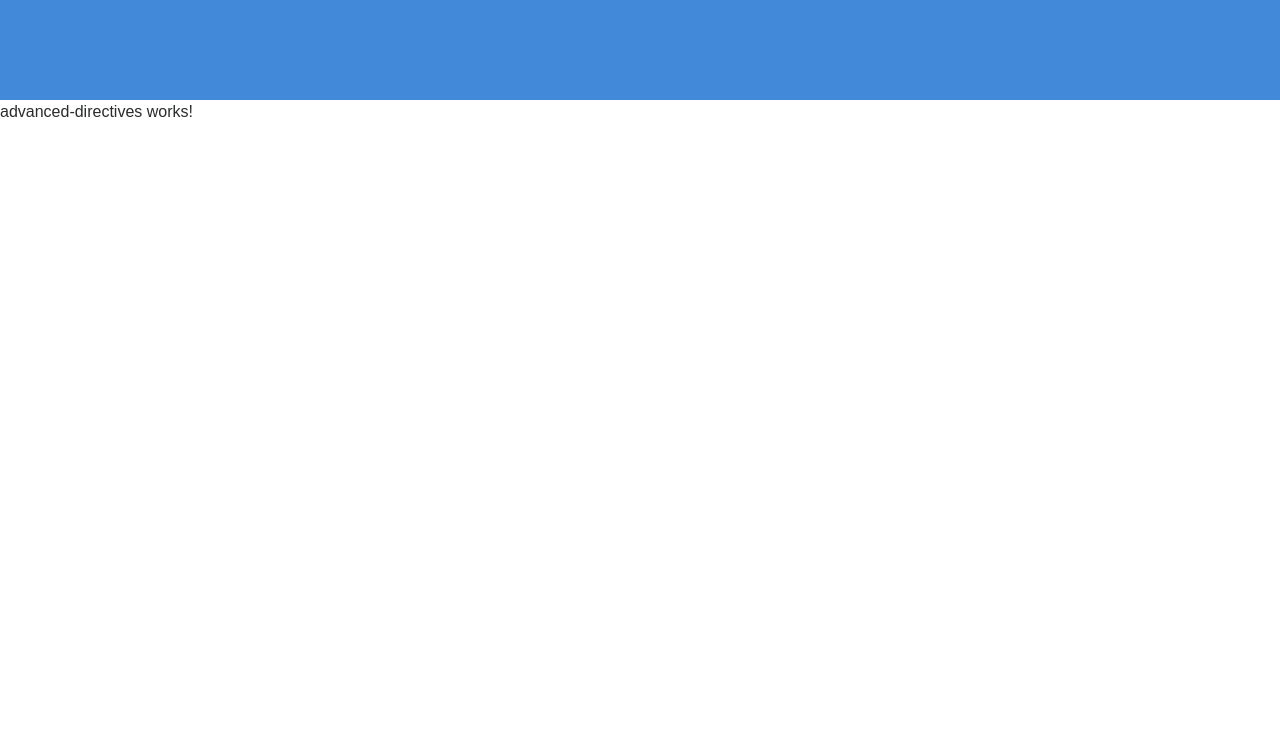
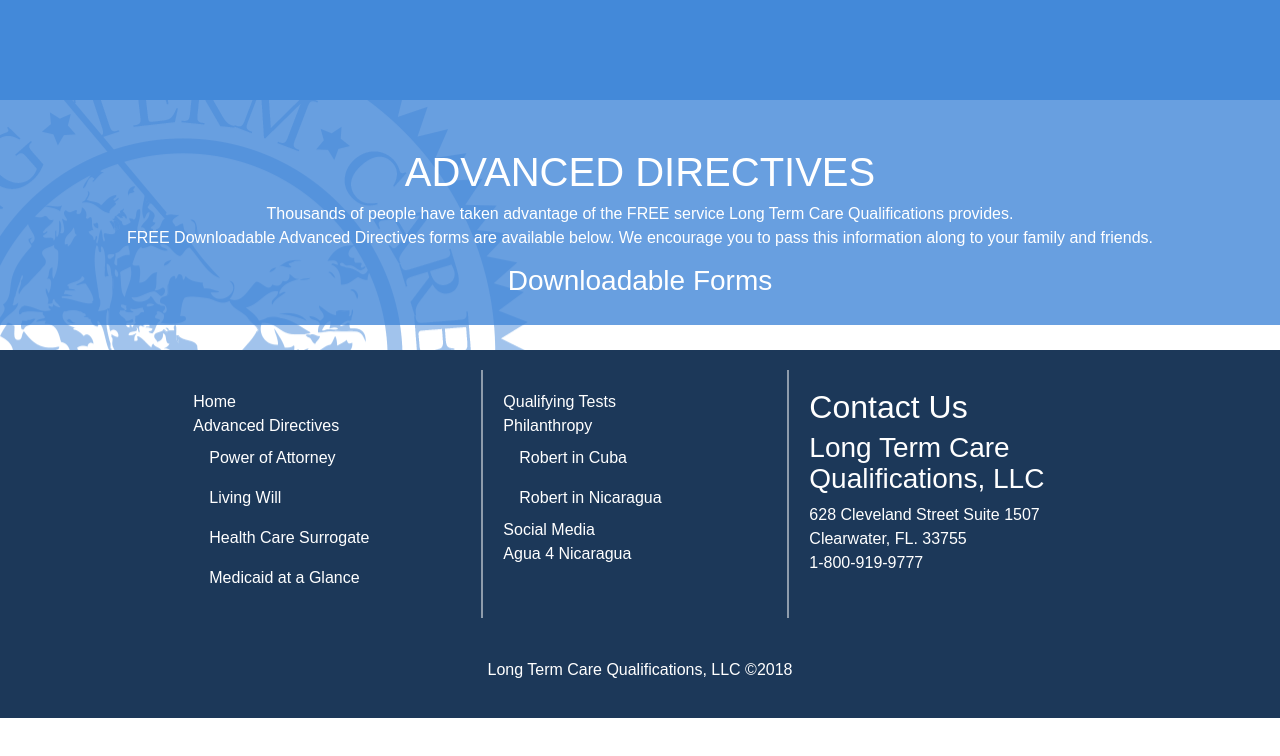
Before and after one commit to austinKurtis/long-term-care-solutions, an Angular app: page /advanced-directives in a window 1280 px wide. Shown: the top 756 px of the page. Built offline with nearby package versions, Linux system fonts and the light colour scheme.

Commit message:
added footer and started Advanced Directives page

```diff
--- a/package.json
+++ b/package.json
@@ -27,7 +27,7 @@
     "zone.js": "^0.8.14"
   },
   "devDependencies": {
-    "@angular/cli": "1.6.3",
+    "@angular/cli": "1.7.0",
     "@angular/compiler-cli": "^5.0.0",
     "@angular/language-service": "^5.0.0",
     "@types/jasmine": "~2.5.53",
--- a/src/app/advanced-directives/advanced-directives.component.css
+++ b/src/app/advanced-directives/advanced-directives.component.css
@@ -0,0 +1,13 @@
+.AdvDirIntro {
+    text-align: center;
+    color: white;
+    background-color: rgba(67, 136, 217, .8);
+    width: 100%;
+    margin-bottom: 25px;
+    padding: 50px 0 20px;
+}
+.backgroundImage{
+    background-image: url('/assets/images/Background.gif');
+    background-repeat: repeat-y;
+    background-size: cover;
+}
--- a/src/app/advanced-directives/advanced-directives.component.html
+++ b/src/app/advanced-directives/advanced-directives.component.html
@@ -1,3 +1,9 @@
-<p>
-  advanced-directives works!
-</p>
+<div class="backgroundImage">
+  <div class="d-flex flex-row justify-content-center">
+    <div class="AdvDirIntro">
+      <h1>ADVANCED DIRECTIVES</h1>
+      <p>Thousands of people have taken advantage of the FREE service Long Term Care Qualifications provides.<br>FREE Downloadable Advanced Directives forms are available below. We encourage you to pass this information along to your family and friends.</p>
+      <h3>Downloadable Forms</h3>
+    </div>
+  </div>
+</div>
--- a/src/app/app-routing.module.ts
+++ b/src/app/app-routing.module.ts
@@ -74,7 +74,7 @@
     path: 'agua4-nicaragua',
     component: Agua4NicaraguaComponent
   }
-]
+];
 @NgModule({
   imports: [ RouterModule.forRoot(routes) ],
   exports: [ RouterModule ]
--- a/src/app/app.component.html
+++ b/src/app/app.component.html
@@ -1,2 +1,3 @@
 <app-navbar></app-navbar>
 <router-outlet></router-outlet>
+<app-footer></app-footer>
--- a/src/app/app.module.ts
+++ b/src/app/app.module.ts
@@ -19,6 +19,7 @@
 import { PowerOfAttorneyComponent } from './power-of-attorney/power-of-attorney.component';
 import { LivingWillComponent } from './living-will/living-will.component';
 import { HealthCareSurrogateComponent } from './health-care-surrogate/health-care-surrogate.component';
+import { FooterComponent } from './footer/footer.component';
 
 
 @NgModule({
@@ -37,7 +38,8 @@
     Agua4NicaraguaComponent,
     PowerOfAttorneyComponent,
     LivingWillComponent,
-    HealthCareSurrogateComponent
+    HealthCareSurrogateComponent,
+    FooterComponent
   ],
   imports: [
     BrowserModule,
--- /dev/null
+++ b/src/app/footer/footer.component.css
@@ -0,0 +1,24 @@
+a, h3{
+    color: white;
+    text-decoration: none;
+    display: block;
+}
+
+.footerContainer{
+    width: 100%;
+    background-color: #1c3859;
+    padding: 20px 50px;
+    color: white;
+}
+.footerColumns {
+    width: 33%;
+    padding: 20px;
+}
+
+.footerMidColumns {
+    border-right: 2px solid rgba(255, 255, 255, .5);
+    border-left: 2px solid rgba(255, 255, 255, .5);
+}
+.copyright{
+    text-align: center;
+}
--- /dev/null
+++ b/src/app/footer/footer.component.html
@@ -0,0 +1,34 @@
+<footer class="sticky-top">
+<div class="footerContainer d-flex justify-content-center">
+  <div class="row">
+    <div class="footerColumns">
+      <a href="#">Home</a>
+      <a routerLink="/advanced-directives" >Advanced Directives</a>
+      <a class="nav-link" routerLink="/power-of-attorney">Power of Attorney</a>
+      <a class="nav-link" routerLink="/living-will">Living Will</a>
+      <a class="nav-link" routerLink="/health-care-surrogate">Health Care Surrogate</a>
+      <a class="nav-link" routerLink="/medicaid-at-aglance">Medicaid at a Glance</a>
+
+
+    </div>
+    <div class="footerColumns footerMidColumns">
+      <a routerLink="/qualifying-tests">Qualifying Tests</a>
+      <a routerLink="/philanthropy">Philanthropy</a>
+      <a class="nav-link" routerLink="/robert-in-cuba">Robert in Cuba</a>
+      <a class="nav-link" routerLink="/robert-in-nicaragua">Robert in Nicaragua</a>
+      <a routerLink="/social-media">Social Media</a>
+      <a routerLink="/agua4-nicaragua">Agua 4 Nicaragua</a>
+    </div>
+    <div class="footerColumns">
+        <a routerLink="/contact-us"><h2>Contact Us</h2></a>
+        <h3>Long Term Care Qualifications, LLC</h3>
+        <a href="https://goo.gl/maps/sjsSUBTtyDQ2" target="_blank">628 Cleveland Street Suite 1507<br>
+            Clearwater, FL. 33755</a>
+        <a href="tel:1-800-919-9777">1-800-919-9777</a>
+    </div>
+  </div>
+</div>
+<div class="footerContainer copyright">
+    <p>Long Term Care Qualifications, LLC ©2018</p>
+</div>
+</footer>
--- /dev/null
+++ b/src/app/footer/footer.component.ts
@@ -0,0 +1,15 @@
+import { Component, OnInit } from '@angular/core';
+
+@Component({
+  selector: 'app-footer',
+  templateUrl: './footer.component.html',
+  styleUrls: ['./footer.component.css']
+})
+export class FooterComponent implements OnInit {
+
+  constructor() { }
+
+  ngOnInit() {
+  }
+
+}
--- a/src/app/home/home.component.css
+++ b/src/app/home/home.component.css
@@ -12,17 +12,11 @@
 .blueLogo {
     width: 77%;
 }
-/* .signImage {
-    position: absolute;
-    left: 0;
-    z-index: 1;
-} */
 .signDiv{
-    width: 65%;
+    width: 50%;
 }
 .homeSignImg {
-    width: 100%;
-    height: auto;
+    height: 100%;
 
 }
 
@@ -31,6 +25,7 @@
     top: -211px;
     left: 65px;
 }
+
 .bluetri {
     position: absolute;
     left: 410px;
@@ -44,7 +39,6 @@
     background-color: #4389d9;
     color: white;
     padding: 40px 25px 0 40px;
-    width: 35%;
 }
 
 .homeAdv {
@@ -104,3 +98,49 @@
     border-color: #f9932f;
     padding: 5px 20px 0;
 }
+.afraid {
+    animation-name: fadeouttext;
+    animation-duration: 2s;
+    animation-delay: 5s;
+    animation-fill-mode: forwards;
+}
+
+.family{
+    display: none;
+    animation-name: fadeintext;
+    animation-duration: 2s;
+    animation-delay: 7s;
+    animation-fill-mode: forwards;
+}
+
+@keyframes fadeintext {
+    0% {opacity: 0;}
+    99% {opacity: 1;}
+    100% { opacity: 1;}
+}
+
+@keyframes fadeouttext {
+    0% {opacity: 1;}
+    99% {opacity: 0;}
+    100% { opacity: 0; display:none;}
+}
+/* // Extra small devices (portrait phones, less than 576px)
+// No media query since this is the default in Bootstrap
+
+// Small devices (landscape phones, 576px and up) */
+@media (min-width: 576px) {
+ }
+
+/* // Medium devices (tablets, 768px and up) */
+@media (min-width: 768px) {
+ }
+
+/* // Large devices (desktops, 992px and up) */
+@media (min-width: 992px) {
+
+ }
+
+/* // Extra large devices (large desktops, 1200px and up) */
+@media (min-width: 1200px) {
+
+}
--- a/src/app/home/home.component.html
+++ b/src/app/home/home.component.html
@@ -1,15 +1,23 @@
-<div class="d-flex flex-lg-row flex-sm-column">
-    <div class=" introTextBox align-self-center ">
+<div class="d-flex flex-column flex-md-row flex-sm-column">
+    <div class="afraid introTextBox align-self-center">
+        <h1>Financially worried and afraid?<br />
+          Call on us to get Medicaid.</h1>
+        <h4>Let us assist you, Call us today</h4>
+        <h1>1-800-919-9777</h1>
+    </div>
+    <div class="family introTextBox align-self-center ">
+        <h6>The original</h6>
         <h1>LONG TERM CARE<br />
             QUALIFICATIONS</h1>
-        <h4>Where clients are family.</h4>
+            <h6>Since 1984</h6>
+        <h4>We treat your family like our family.</h4>
     </div>
     <div class="homeTopRowRight">
       <!-- <img src="../assets/images/Flag.gif" class="homeFlag"> -->
       <img src="../assets/images/blueLogoAnimated.gif" class="blueLogo">
     </div>
 </div>
-<div class="d-flex flex-lg-row flex-sm-column">
+<div class="d-flex flex-column flex-sm-column flex-md-row">
   <div class="signDiv">
     <img src="../assets/images/couplesign.png" class="homeSignImg">
     <!-- <div class="bluetri"></div> -->
@@ -51,7 +59,7 @@
       <div class="d-flex flex-row justify-content-center">
         <p><strong>We provide them for FREE as a courtesy to our clients.</strong></p>
       </div>
-      <button class="d-flex flex-row justify-content-center freeAdvButton">
+      <button class="d-flex flex-row justify-content-center freeAdvButton" routerLink="/advanced-directives">
           <div class="homeBtnFree">
             FREE
           </div>
@@ -61,27 +69,5 @@
             DIRECTIVES
           </div>
       </button>
-      <!-- <div class="homeAdvTopBox">
-        <img src="../assets/images/logo.png" class="homeAdvLogo">
-        <div class="homeAdvTxt">
-          <h3>LONG TERM CARE</h3>
-          <h3>QUALIFICATIONS</h3>
-        </div>
-      </div>
-    <div class="homeAdv">
-        <h2>Are your advanced directives up to date?</h2>
-
-    </div>
-        <p><strong>We provide them for FREE as a courtesy to our clients.</strong></p>
-      <button type="button" class="btn homeAdvBtn" routerLink="/advanced-directives">
-              <div class="col float-right homeBtnFree">
-                  FREE
-              </div>
-              <div class="col homeBtnTxt">
-                  ADVANCED
-                  <br>
-                  DIRECTIVES
-              </div>
-      </button> -->
   </div>
 </div>
--- a/src/app/medicaid-at-aglance/medicaid-at-aglance.component.html
+++ b/src/app/medicaid-at-aglance/medicaid-at-aglance.component.html
@@ -14,7 +14,7 @@
         </thead>
         <tbody>
           <tr>
-            <td><h3 class="text-warning">FLORIDA MEDICAID AT A GLANCE - 2017</h3></td>
+            <td><h3 class="text-warning">FLORIDA MEDICAID AT A GLANCE - 2018</h3></td>
           </tr>
         </tbody>
       <thead>
```
Also changed, not shown: 2 other files (tests, documents, lock files or other folders).
